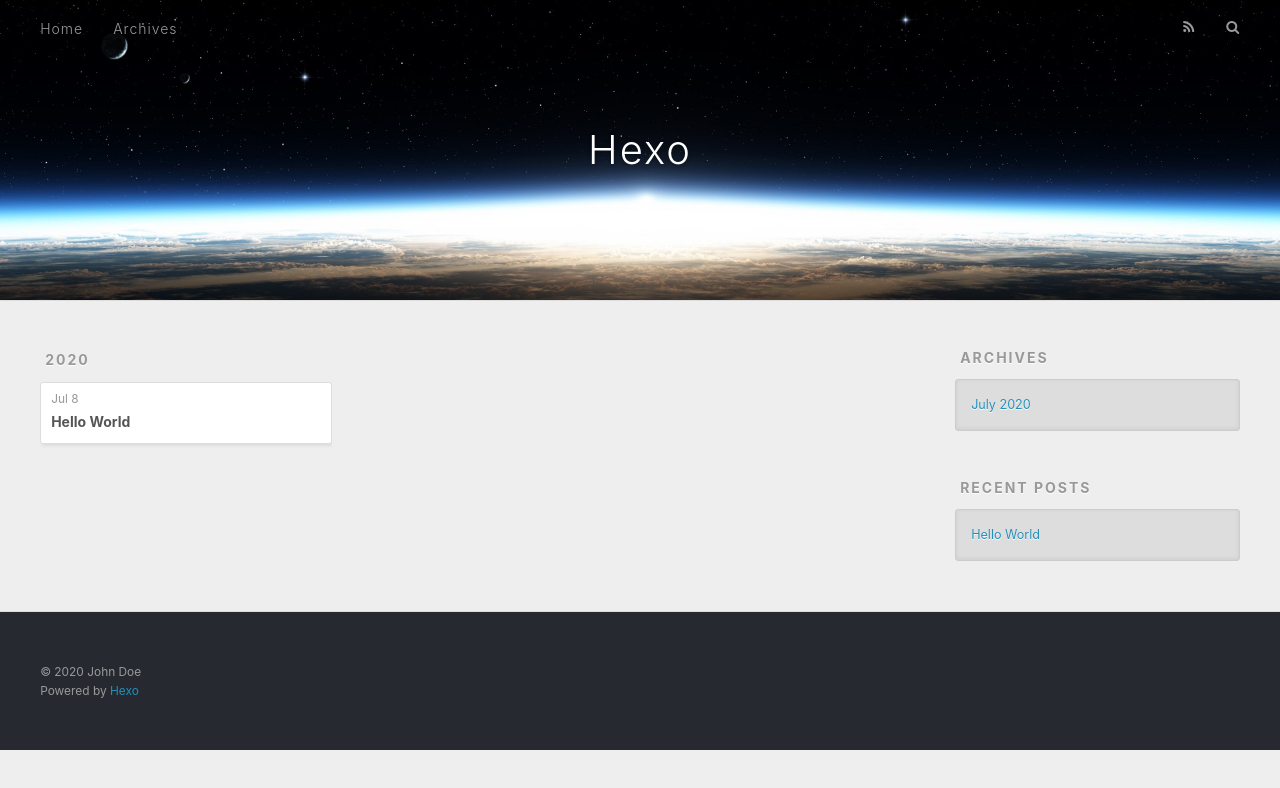
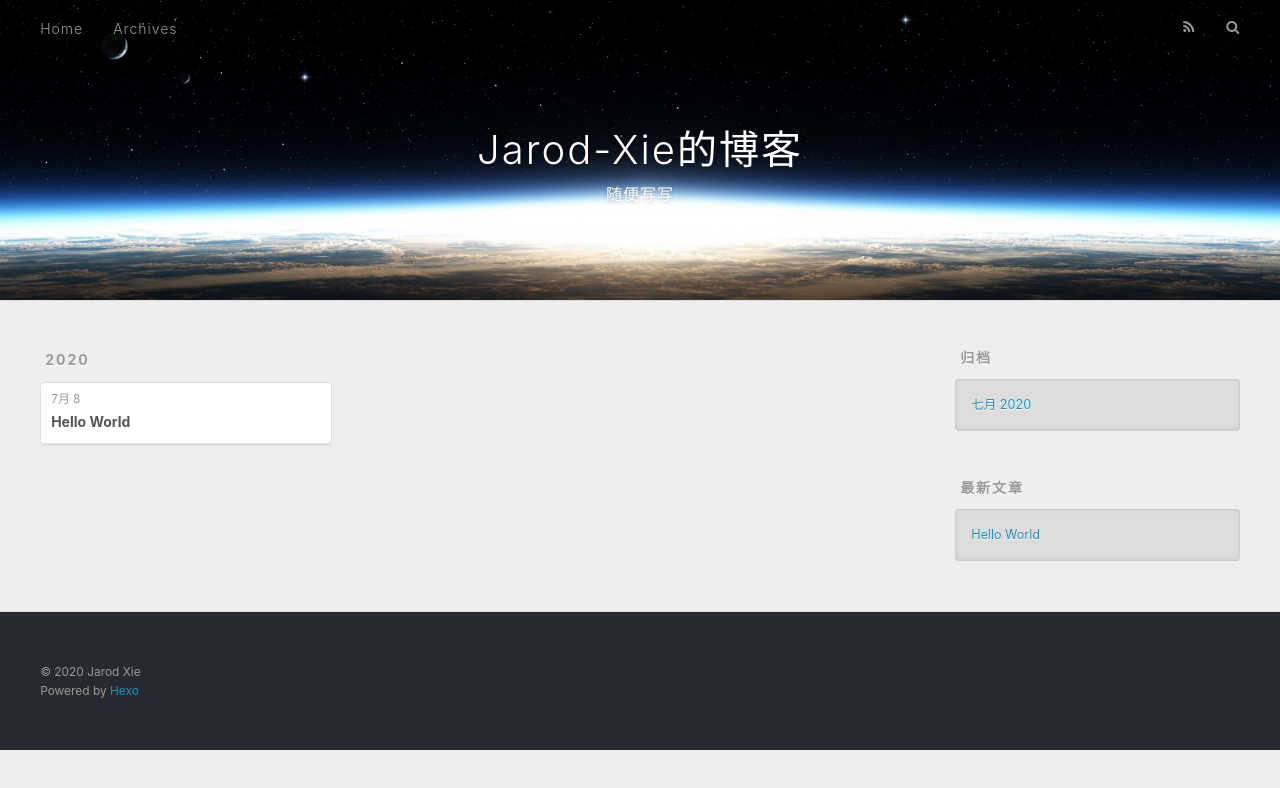
Before and after one commit to Jarod-Xie/Jarod-Xie.github.io, a plain HTML site: page archives/index.html in a window 1280 px wide. Drawn offline with nearby package versions, Linux system fonts and the light colour scheme.

Commit message:
Site updated: 2020-07-08 16:59:21

```diff
--- a/archives/index.html
+++ b/archives/index.html
@@ -5,17 +5,22 @@
 
 
 
-  <title>Archives | Hexo</title>
+  <title>归档 | Jarod-Xie的博客</title>
   <meta name="viewport" content="width=device-width, initial-scale=1, maximum-scale=1">
-  <meta property="og:type" content="website">
-<meta property="og:title" content="Hexo">
+  <meta name="description" content="普通人一个">
+<meta property="og:type" content="website">
+<meta property="og:title" content="Jarod-Xie的博客">
 <meta property="og:url" content="http://yoursite.com/archives/index.html">
-<meta property="og:site_name" content="Hexo">
-<meta property="og:locale" content="en_US">
-<meta property="article:author" content="John Doe">
+<meta property="og:site_name" content="Jarod-Xie的博客">
+<meta property="og:description" content="普通人一个">
+<meta property="og:locale" content="zh_CN">
+<meta property="article:author" content="Jarod Xie">
+<meta property="article:tag" content="程序">
+<meta property="article:tag" content="前端">
+<meta property="article:tag" content="男">
 <meta name="twitter:card" content="summary">
 
-    <link rel="alternate" href="/atom.xml" title="Hexo" type="application/atom+xml">
+    <link rel="alternate" href="/atom.xml" title="Jarod-Xie的博客" type="application/atom+xml">
 
 
     <link rel="icon" href="/favicon.png">
@@ -36,8 +41,12 @@
   <div id="header-outer" class="outer">
     <div id="header-title" class="inner">
       <h1 id="logo-wrap">
-        <a href="/" id="logo">Hexo</a>
+        <a href="/" id="logo">Jarod-Xie的博客</a>
       </h1>
+
+        <h2 id="subtitle-wrap">
+          <a href="/" id="subtitle">随便写写</a>
+        </h2>
 
     </div>
     <div id="header-inner" class="inner">
@@ -53,7 +62,7 @@
 
           <a id="nav-rss-link" class="nav-icon" href="/atom.xml" title="RSS Feed"></a>
 
-        <a id="nav-search-btn" class="nav-icon" title="Search"></a>
+        <a id="nav-search-btn" class="nav-icon" title="搜索"></a>
       </nav>
       <div id="search-form-wrap">
         <form action="//google.com/search" method="get" accept-charset="UTF-8" class="search-form"><input type="search" name="q" class="search-form-input" placeholder="Search"><button type="submit" class="search-form-submit">&#xF002;</button><input type="hidden" name="sitesearch" value="http://yoursite.com"></form>
@@ -79,7 +88,7 @@
   <div class="archive-article-inner">
     <header class="archive-article-header">
       <a href="/2020/07/08/hello-world/" class="archive-article-date">
-  <time datetime="2020-07-08T07:36:21.527Z" itemprop="datePublished">Jul 8</time>
+  <time datetime="2020-07-08T07:36:21.527Z" itemprop="datePublished">7月 8</time>
 </a>
 
 
@@ -111,9 +120,9 @@
 
 
   <div class="widget-wrap">
-    <h3 class="widget-title">Archives</h3>
+    <h3 class="widget-title">归档</h3>
     <div class="widget">
-      <ul class="archive-list"><li class="archive-list-item"><a class="archive-list-link" href="/archives/2020/07/">July 2020</a></li></ul>
+      <ul class="archive-list"><li class="archive-list-item"><a class="archive-list-link" href="/archives/2020/07/">七月 2020</a></li></ul>
     </div>
   </div>
 
@@ -121,7 +130,7 @@
 
 
   <div class="widget-wrap">
-    <h3 class="widget-title">Recent Posts</h3>
+    <h3 class="widget-title">最新文章</h3>
     <div class="widget">
       <ul>
 
@@ -141,7 +150,7 @@
 
   <div class="outer">
     <div id="footer-info" class="inner">
-      &copy; 2020 John Doe<br>
+      &copy; 2020 Jarod Xie<br>
       Powered by <a href="http://hexo.io/" target="_blank">Hexo</a>
     </div>
   </div>
```
Also changed, not shown: 2020/07/08/hello-world/index.html (+18 -11 lines), archives/2020/07/index.html (+23 -14 lines), archives/2020/index.html (+23 -14 lines), index.html (+22 -13 lines).
